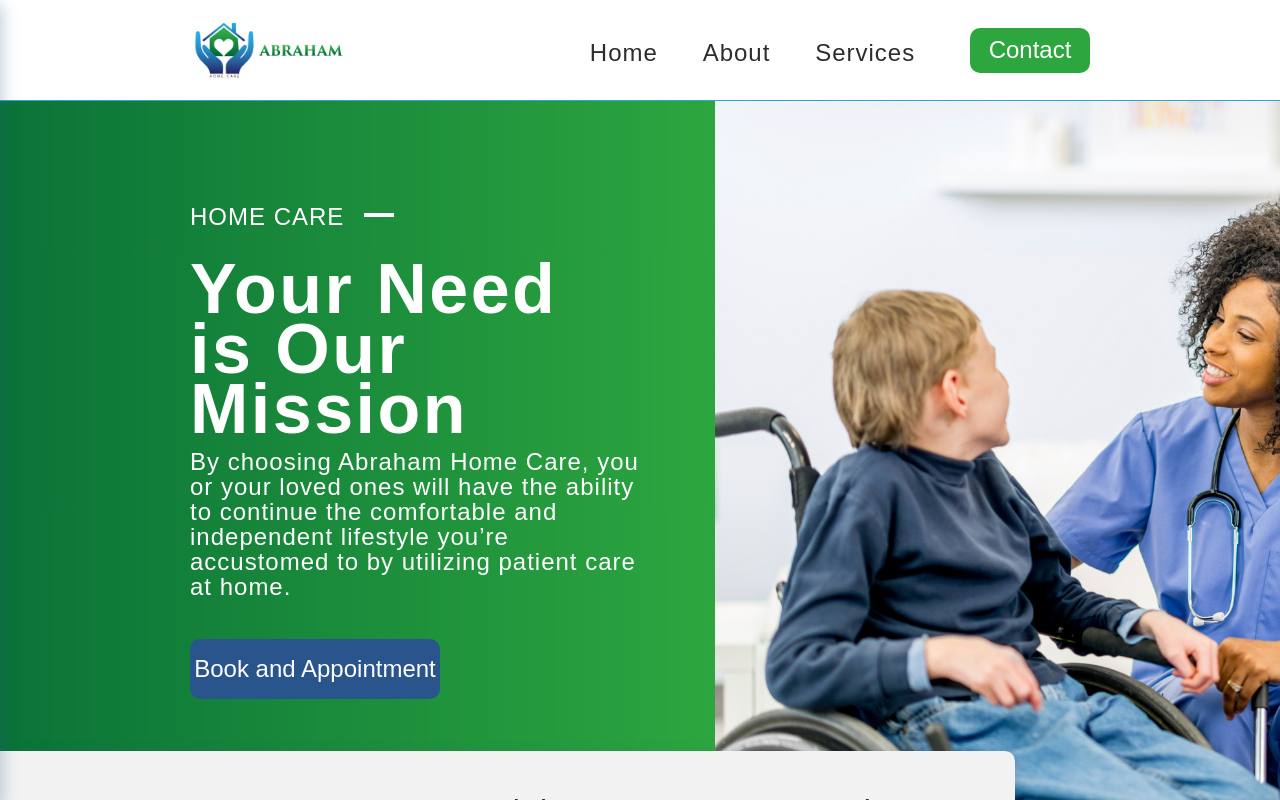
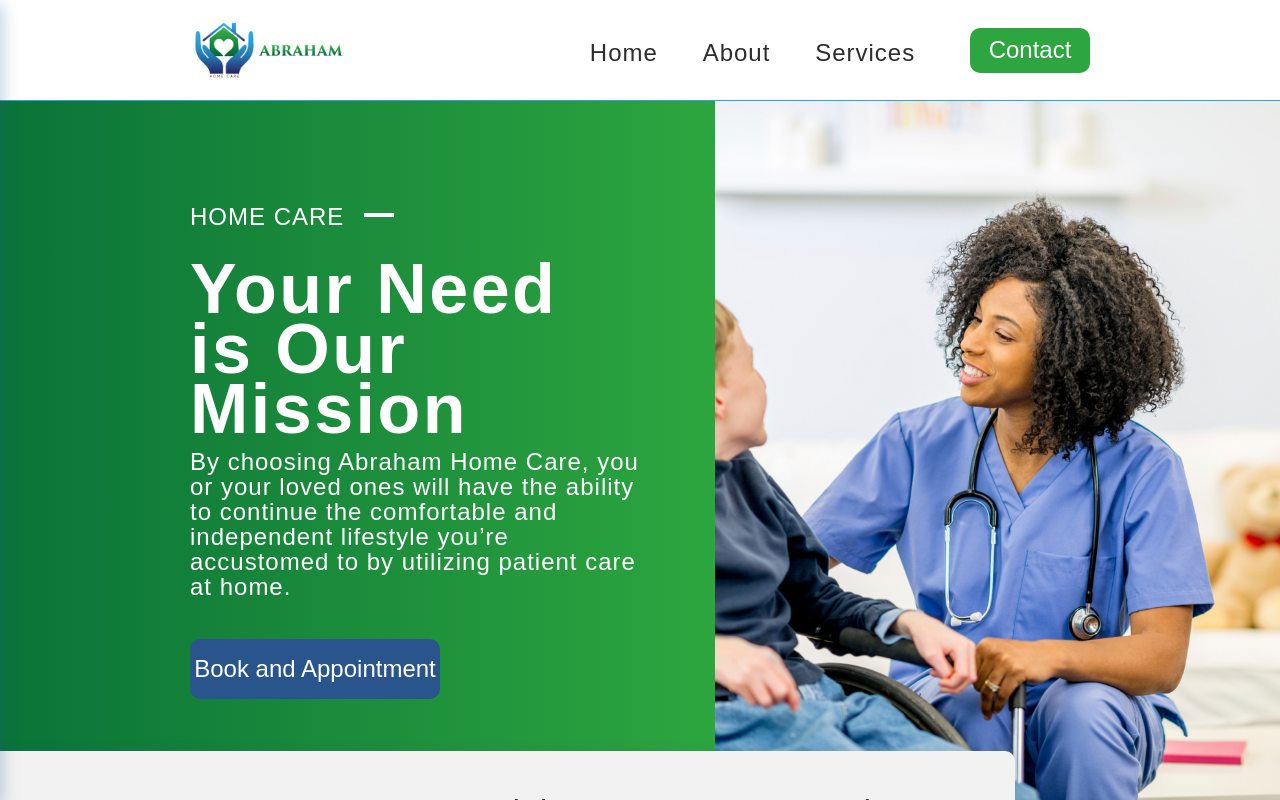
Before and after one commit to ECWireless/abecares, a Next.js app: page / in a window 1280 px wide. Shown: the top 800 px of the page. Built offline with nearby package versions, Linux system fonts and the light colour scheme; a web font is replaced by a local one.

Commit message:
Hero photo fix

```diff
--- a/sass/containers/home/_hero.scss
+++ b/sass/containers/home/_hero.scss
@@ -41,7 +41,7 @@
         height: 100%;
         width: 100%;
         background-size: cover;
-        background-position: left;
+        background-position: center;
     }
 
     &__text-container {
```
